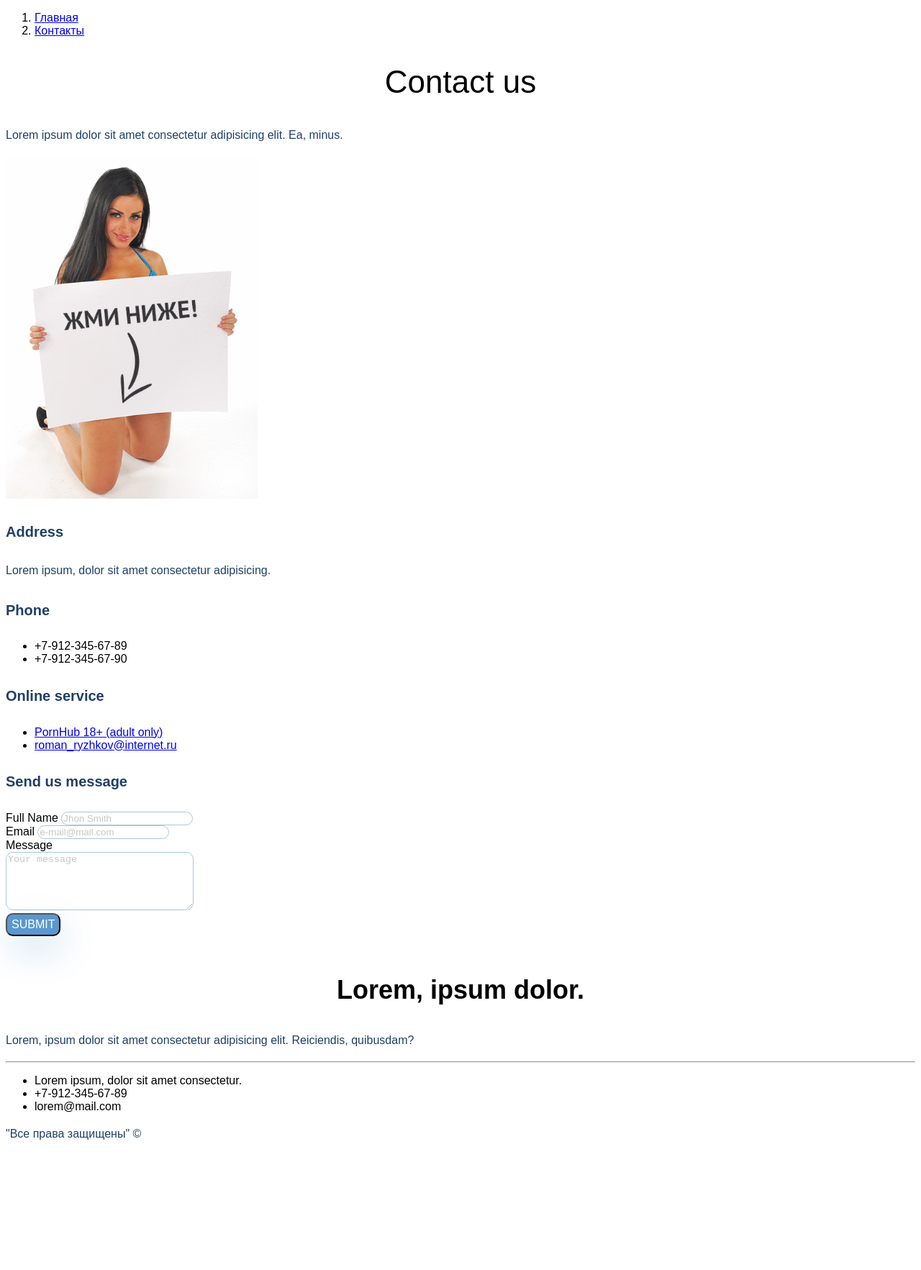
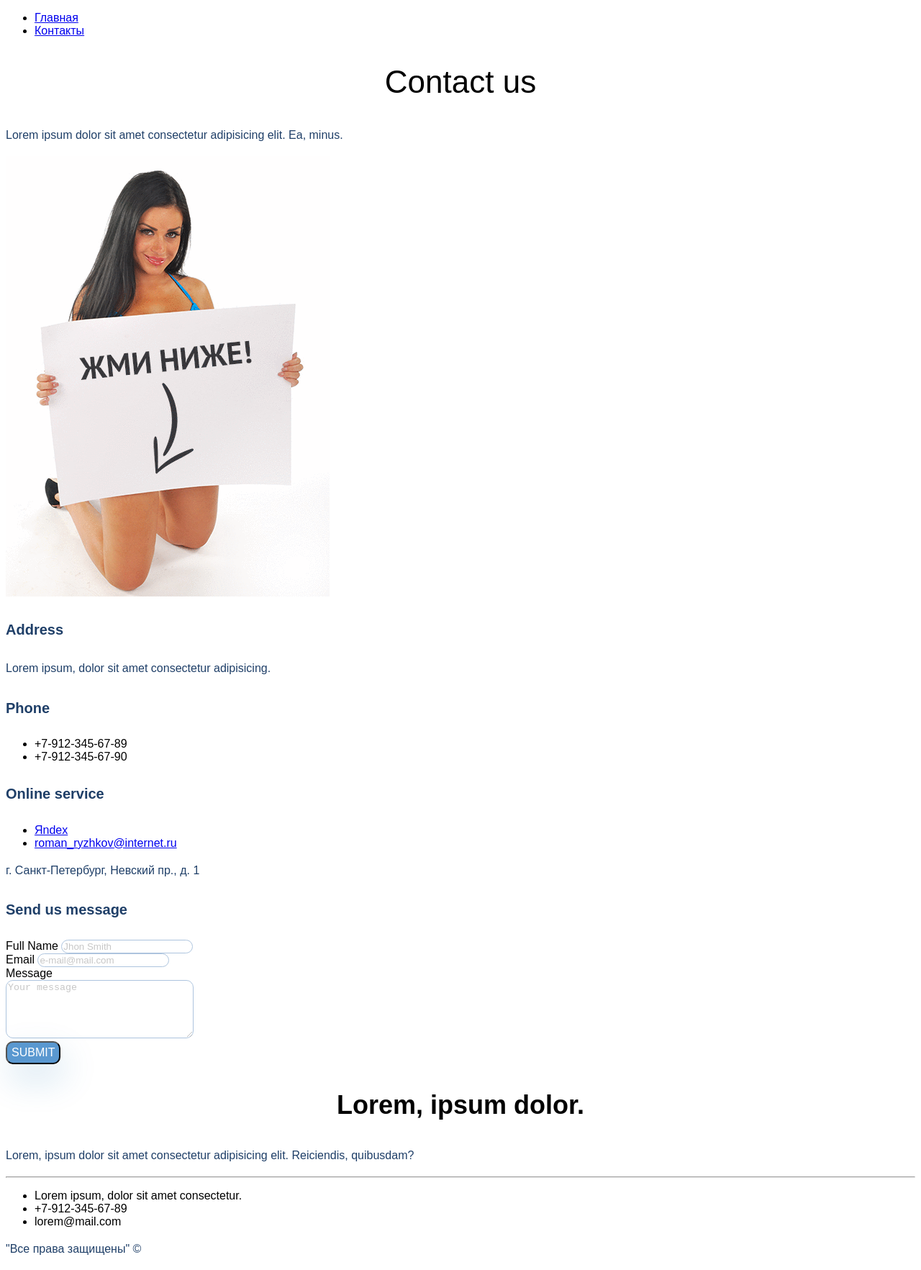
Before and after one commit to kpomak/HTML_CSS, a plain HTML site: page contacts.html in a window 1280 px wide. Shown: the whole page at 72% size. Before the commit the page ends 1605 px from the top, so only its background shows below. Drawn offline with Linux system fonts and the light colour scheme.

Commit message:
homework_4

```diff
--- a/contacts.html
+++ b/contacts.html
@@ -11,13 +11,21 @@
 </head>
 
 <body>
-    <ol>
+    <div class="top_contacts">
+        <div class="menu">
+            <ul>
                 <li><a href="index.html">Главная</a></li>
                 <li><a href="contacts.html">Контакты</a></li>
-    </ol>
+            </ul>
+        </div>
+    </div>
+    <div class="contacts_content">
         <h2 class="contacts_heading">Contact us</h2>
         <p class="text">Lorem ipsum dolor sit amet consectetur adipisicing elit. Ea, minus.</p>
-    <img src="pictures/slut.gif" alt="contact boobs" width="350px">
+        <div class="image_contacts">
+            <img src="pictures/slut.gif" alt="contact boobs">
+        </div>
+        <div class="contacts_info">
             <h4 class="heading_mini">Address</h4>
             <p class="text">Lorem ipsum, dolor sit amet consectetur adipisicing.</p>
             <h4 class="heading_mini">Phone</h4>
@@ -27,28 +35,45 @@
             </ul>
             <h4 class="heading_mini">Online service</h4>
             <ul>
-        <li><a href="https://pornhub.com" target="_blank">PornHub 18+ (adult only)</a></li>
+                <li><a href="https://yandex.ru" target="_blank">Яndex</a></li>
                 <li><a href="mailto:roman_ryzhkov@internet.ru">roman_ryzhkov@internet.ru</a></li>
             </ul>
+            <p class="text">г.&nbsp;Санкт-Петербург, Невский&nbsp;пр.,&nbsp;д.&nbsp;1</p>
+        </div>
+        <div class="send_us">
+            <form action="#">
                 <h4 class="heading_mini">Send us message</h4>
-    <form action="#">
                 Full Name <input class="input_data" type="text" placeholder="Jhon Smith"><br>
                 Email <input class="input_data" type="email" placeholder="e-mail@mail.com"><br>
                 Message <br><textarea class="input_data" cols="30" rows="5" placeholder="Your message"></textarea><br>
                 <button class="submit_button" type="submit">submit</button>
             </form>
-    <br>
+        </div>
+        <div class="map">
             <script type="text/javascript" charset="utf-8" async
                 src="https://api-maps.yandex.ru/services/constructor/1.0/js/?um=constructor%3A1e3b4c5e62a2d78a9417f415ab3dee3b094f34389809780fe676d5464d34e516&amp;width=1280&amp;height=720&amp;lang=ru_RU&amp;scroll=true"></script>
+        </div>
+    </div>
+    <div class="footer">
+        <div class="footer_content">
+            <div class="footer_info">
                 <h3 class="context_heading">Lorem, ipsum dolor.</h3>
                 <p class="text">Lorem, ipsum dolor sit amet consectetur adipisicing elit. Reiciendis, quibusdam?</p>
+            </div>
+        </div>
         <hr>
+        <div class="footer_contacts">
             <ul>
                 <li>Lorem ipsum, dolor sit amet consectetur.</li>
                 <li>+7-912-345-67-89</li>
                 <li>lorem@mail.com</li>
             </ul>
+            <div class="copyright">
                 <p class="text">"Все права защищены" &copy;</p>
+            </div>
+        </div>
+    </div>
+
 </body>
 
 </html>
```
Also changed, not shown: index.html (+34 -6 lines). Lines whose indentation alone changed are shown as unchanged.
